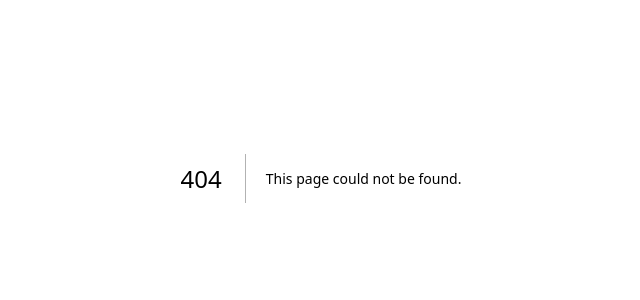
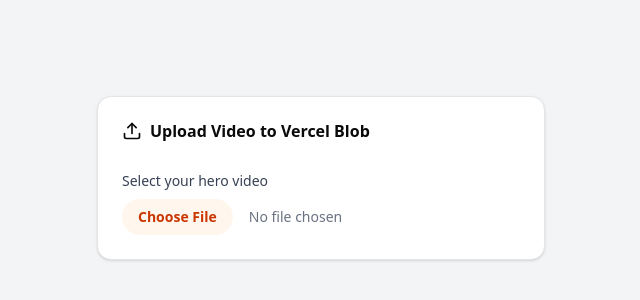
Before and after one commit to abrielleperry/winnieswim, a Next.js app: page /upload in a window 1280 px wide. Before the commit this address had no page. Shown: the part 222-522 px from the top of the page, without its empty margins (319-959 px from the left). Built offline with nearby package versions, Linux system fonts and the light colour scheme.

Commit message:
vercel blob

```diff
--- /dev/null
+++ b/app/api/upload/route.ts
@@ -0,0 +1,32 @@
+import { put } from "@vercel/blob";
+import { type NextRequest, NextResponse } from "next/server";
+
+export async function POST(request: NextRequest) {
+  try {
+    const formData = await request.formData();
+    const file = formData.get("file") as File;
+
+    if (!file) {
+      return NextResponse.json({ error: "No file provided" }, { status: 400 });
+    }
+
+    // Check file size (optional - Vercel Blob can handle large files)
+    const maxSize = 500 * 1024 * 1024; // 500MB limit
+    if (file.size > maxSize) {
+      return NextResponse.json(
+        { error: "File too large (max 500MB)" },
+        { status: 400 }
+      );
+    }
+
+    // Upload to Vercel Blob
+    const blob = await put(`hero-videos/${file.name}`, file, {
+      access: "public",
+    });
+
+    return NextResponse.json({ url: blob.url });
+  } catch (error) {
+    console.error("Upload error:", error);
+    return NextResponse.json({ error: "Upload failed" }, { status: 500 });
+  }
+}
--- /dev/null
+++ b/app/upload/page.tsx
@@ -0,0 +1,107 @@
+"use client";
+
+import type React from "react";
+
+import { useState } from "react";
+import { Card, CardContent, CardHeader, CardTitle } from "@/components/ui/card";
+import { Upload, CheckCircle, AlertCircle } from "lucide-react";
+
+export default function UploadPage() {
+  const [uploading, setUploading] = useState(false);
+  const [uploadResult, setUploadResult] = useState<{
+    url?: string;
+    error?: string;
+  } | null>(null);
+
+  async function handleUpload(event: React.ChangeEvent<HTMLInputElement>) {
+    const file = event.target.files?.[0];
+    if (!file) return;
+
+    setUploading(true);
+    setUploadResult(null);
+
+    try {
+      const formData = new FormData();
+      formData.append("file", file);
+
+      const response = await fetch("/api/upload", {
+        method: "POST",
+        body: formData,
+      });
+
+      const result = await response.json();
+
+      if (response.ok) {
+        setUploadResult({ url: result.url });
+      } else {
+        setUploadResult({ error: result.error || "Upload failed" });
+      }
+    } catch (error) {
+      setUploadResult({ error: "Network error occurred" });
+    } finally {
+      setUploading(false);
+    }
+  }
+
+  return (
+    <div className="min-h-screen flex items-center justify-center bg-gray-100 p-4">
+      <Card className="w-full max-w-md">
+        <CardHeader>
+          <CardTitle className="flex items-center gap-2">
+            <Upload className="h-5 w-5" />
+            Upload Video to Vercel Blob
+          </CardTitle>
+        </CardHeader>
+        <CardContent className="space-y-4">
+          <div>
+            <label
+              htmlFor="video-upload"
+              className="block text-sm font-medium text-gray-700 mb-2"
+            >
+              Select your hero video
+            </label>
+            <input
+              id="video-upload"
+              type="file"
+              accept="video/*"
+              onChange={handleUpload}
+              disabled={uploading}
+              className="block w-full text-sm text-gray-500 file:mr-4 file:py-2 file:px-4 file:rounded-full file:border-0 file:text-sm file:font-semibold file:bg-orange-50 file:text-orange-700 hover:file:bg-orange-100"
+            />
+          </div>
+
+          {uploading && (
+            <div className="flex items-center gap-2 text-blue-600">
+              <div className="animate-spin rounded-full h-4 w-4 border-b-2 border-blue-600"></div>
+              Uploading video...
+            </div>
+          )}
+
+          {uploadResult?.url && (
+            <div className="p-3 bg-green-50 border border-green-200 rounded-md">
+              <div className="flex items-center gap-2 text-green-800 mb-2">
+                <CheckCircle className="h-4 w-4" />
+                Upload successful!
+              </div>
+              <p className="text-sm text-green-700 break-all">
+                URL: {uploadResult.url}
+              </p>
+              <p className="text-xs text-green-600 mt-1">
+                Copy this URL to use in your video component
+              </p>
+            </div>
+          )}
+
+          {uploadResult?.error && (
+            <div className="p-3 bg-red-50 border border-red-200 rounded-md">
+              <div className="flex items-center gap-2 text-red-800">
+                <AlertCircle className="h-4 w-4" />
+                {uploadResult.error}
+              </div>
+            </div>
+          )}
+        </CardContent>
+      </Card>
+    </div>
+  );
+}
--- a/components/video-hero.tsx
+++ b/components/video-hero.tsx
@@ -1,6 +1,10 @@
 "use client";
 
 export function VideoHero() {
+  // Replace this with your actual blob URL after upload
+  const videoUrl =
+    "https://your-blob-url-here.vercel-storage.com/hero-videos/your-video.mp4";
+
   return (
     <section className="relative h-screen w-full overflow-hidden">
       {/* Video Background */}
@@ -10,11 +14,21 @@
         loop
         playsInline
         className="absolute inset-0 h-full w-full object-cover"
+        onError={(e) => {
+          console.error("Video failed to load:", e);
+          // Hide video element if it fails to load
+          e.currentTarget.style.display = "none";
+        }}
       >
-        <source src="/WinnieSwimAd.mp4" type="video/mp4" />
-        {/* Fallback for browsers that don't support video */}
-        <div className="absolute inset-0 bg-gradient-to-br from-blue-900 to-purple-900" />
+        <source src={videoUrl} type="video/mp4" />
+        Your browser does not support the video tag.
       </video>
+
+      {/* Fallback background (shows when video is loading or fails) */}
+      <div className="absolute inset-0 bg-gradient-to-br from-slate-900 via-purple-900 to-slate-900" />
+
+      {/* Overlay */}
+      <div className="absolute inset-0 bg-black/40" />
 
       {/* Content */}
       <div className="relative z-10 flex h-full items-center justify-center px-4">
@@ -27,9 +41,15 @@
             </span>
           </h1>
           <p className="mx-auto max-w-2xl text-lg sm:text-xl lg:text-2xl text-gray-200">
-            We are working hard to bring you an incredible experience. Be the
+            We're working hard to bring you an incredible experience. Be the
             first to know when we launch.
           </p>
+          <div className="mt-8">
+            <div className="inline-flex items-center rounded-full bg-white/10 px-4 py-2 text-sm backdrop-blur-sm">
+              <div className="mr-2 h-2 w-2 rounded-full bg-green-400 animate-pulse" />
+              Coming Soon
+            </div>
+          </div>
         </div>
       </div>
 
```
